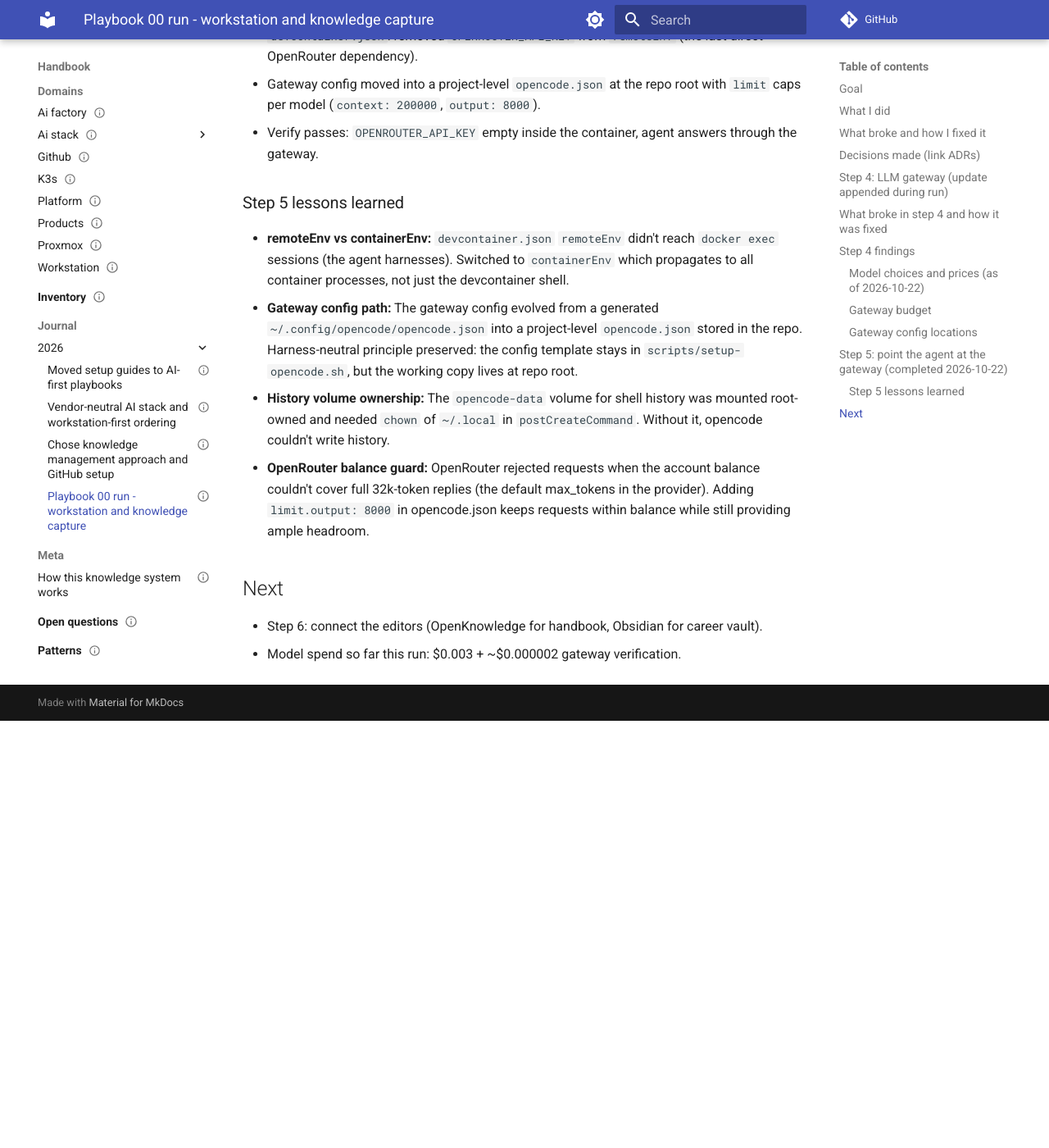
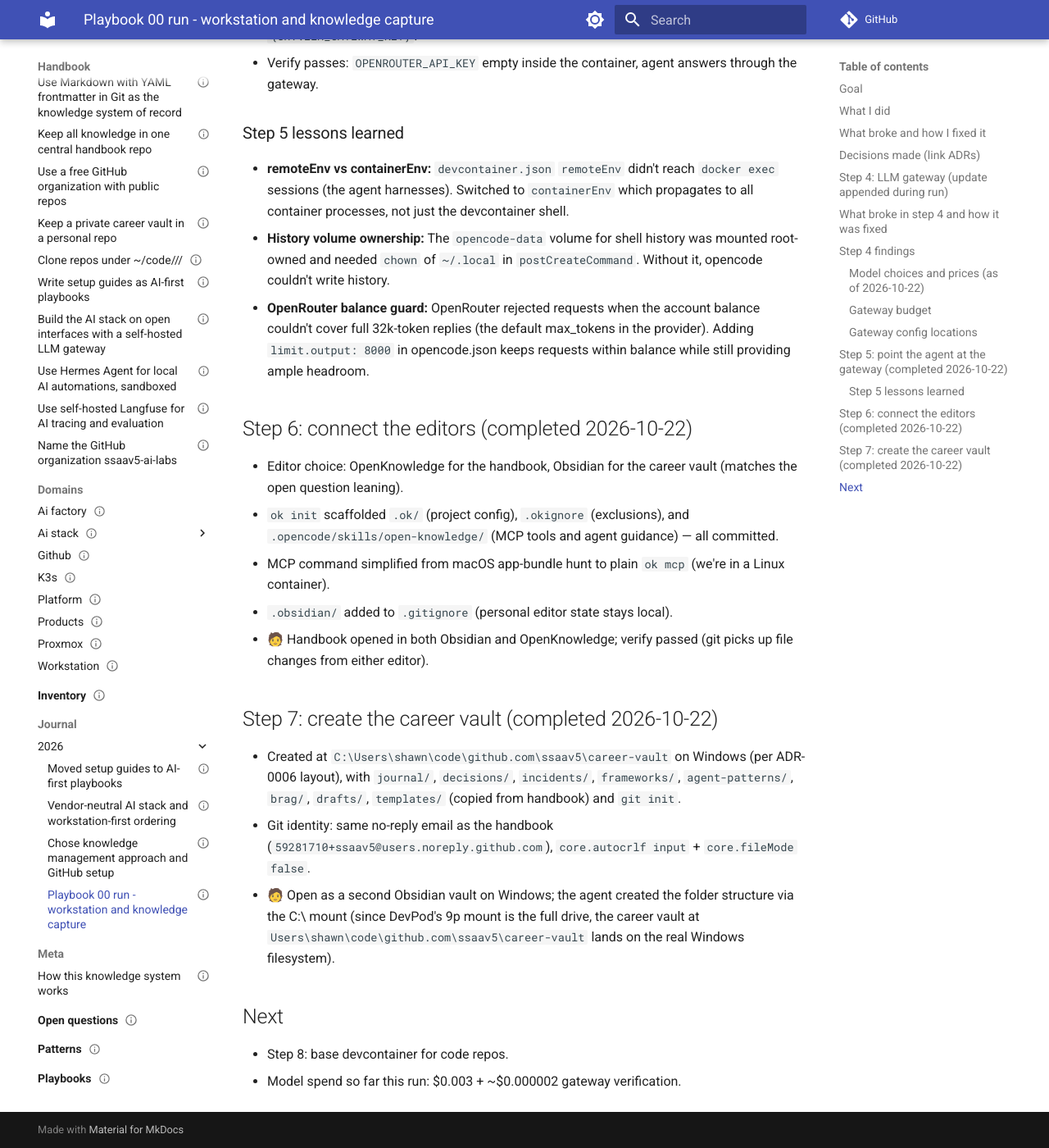
Before and after one commit to ssaav5-ai-labs/handbook, an MkDocs documentation site: the page built from docs/journal/2026/2026-10-22-playbook-00.md, in a window 1280 px wide and 1400 px high, scrolled down 2599 px. Shown: the whole window at 82% size. Built offline with MkDocs 1.6.1 and Material for MkDocs 9.7.7, drawn with Linux system fonts in a browser that asks for light colours; comment, search, counter and statistics services are not loaded; before the commit the page ends 3478 px from its top, so only the background shows below that; some of the changed text lies outside the part shown.

Commit message:
Journal: steps 6-7 complete, drop setup-opencode.sh
- Step 6: ok init, editor choice (OpenKnowledge for handbook, Obsidian for career vault)
- Step 7: career vault created on Windows at %USERPROFILE%\code\github.com\ssaav5\career-vault
- Removed scripts/setup-opencode.sh (superseded by project-level opencode.json)

```diff
--- a/docs/journal/2026/2026-10-22-playbook-00.md
+++ b/docs/journal/2026/2026-10-22-playbook-00.md
@@ -56,17 +56,27 @@ Run `playbooks/00-workstation-knowledge` to set up the workstation and start cap
 - Secrets: `gateway/.env` (git-ignored) — master key and OpenRouter key
 
 ## Step 5: point the agent at the gateway (completed 2026-10-22)
-- `scripts/setup-opencode.sh` added: generates `~/.config/opencode/opencode.json` at container create — OpenAI-compatible provider at `$LLM_GATEWAY_URL/v1`, key from `{env:LLM_GATEWAY_KEY}` (never written to disk), aliases `fast`/`code`/`reason`, default model `code`. Harness-neutral: the repo stores the generator, not the config.
 - `devcontainer.json`: removed `OPENROUTER_API_KEY` from `remoteEnv` (the last direct OpenRouter dependency).
-- Gateway config moved into a project-level `opencode.json` at the repo root with `limit` caps per model (`context: 200000`, `output: 8000`).
+- Gateway config lives in a project-level `opencode.json` at the repo root with `limit` caps per model (`context: 200000`, `output: 8000`), provider wired to `{env:LLM_GATEWAY_URL}` and `{env:LLM_GATEWAY_KEY}`.
 - Verify passes: `OPENROUTER_API_KEY` empty inside the container, agent answers through the gateway.
 
 ### Step 5 lessons learned
 - **remoteEnv vs containerEnv:** `devcontainer.json` `remoteEnv` didn't reach `docker exec` sessions (the agent harnesses). Switched to `containerEnv` which propagates to all container processes, not just the devcontainer shell.
-- **Gateway config path:** The gateway config evolved from a generated `~/.config/opencode/opencode.json` into a project-level `opencode.json` stored in the repo. Harness-neutral principle preserved: the config template stays in `scripts/setup-opencode.sh`, but the working copy lives at repo root.
 - **History volume ownership:** The `opencode-data` volume for shell history was mounted root-owned and needed `chown` of `~/.local` in `postCreateCommand`. Without it, opencode couldn't write history.
 - **OpenRouter balance guard:** OpenRouter rejected requests when the account balance couldn't cover full 32k-token replies (the default max_tokens in the provider). Adding `limit.output: 8000` in opencode.json keeps requests within balance while still providing ample headroom.
 
+## Step 6: connect the editors (completed 2026-10-22)
+- Editor choice: OpenKnowledge for the handbook, Obsidian for the career vault (matches the open question leaning).
+- `ok init` scaffolded `.ok/` (project config), `.okignore` (exclusions), and `.opencode/skills/open-knowledge/` (MCP tools and agent guidance) — all committed.
+- MCP command simplified from macOS app-bundle hunt to plain `ok mcp` (we're in a Linux container).
+- `.obsidian/` added to `.gitignore` (personal editor state stays local).
+- 🧑 Handbook opened in both Obsidian and OpenKnowledge; verify passed (git picks up file changes from either editor).
+
+## Step 7: create the career vault (completed 2026-10-22)
+- Created at `C:\Users\shawn\code\github.com\ssaav5\career-vault` on Windows (per ADR-0006 layout), with `journal/`, `decisions/`, `incidents/`, `frameworks/`, `agent-patterns/`, `brag/`, `drafts/`, `templates/` (copied from handbook) and `git init`.
+- Git identity: same no-reply email as the handbook (`59281710+ssaav5@users.noreply.github.com`), `core.autocrlf input` + `core.fileMode false`.
+- 🧑 Open as a second Obsidian vault on Windows; the agent created the folder structure via the C:\ mount (since DevPod's 9p mount is the full drive, the career vault at `Users\shawn\code\github.com\ssaav5\career-vault` lands on the real Windows filesystem).
+
 ## Next
-- Step 6: connect the editors (OpenKnowledge for handbook, Obsidian for career vault).
+- Step 8: base devcontainer for code repos.
 - Model spend so far this run: $0.003 + ~$0.000002 gateway verification.
```
Also changed, not shown: 1 other file.
